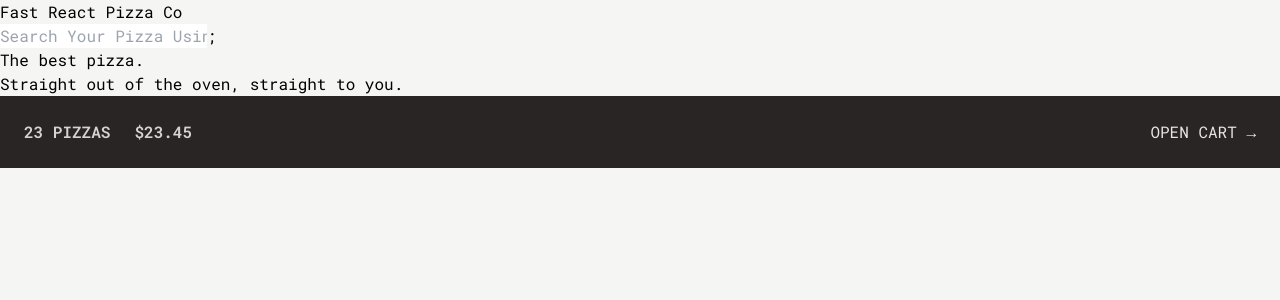
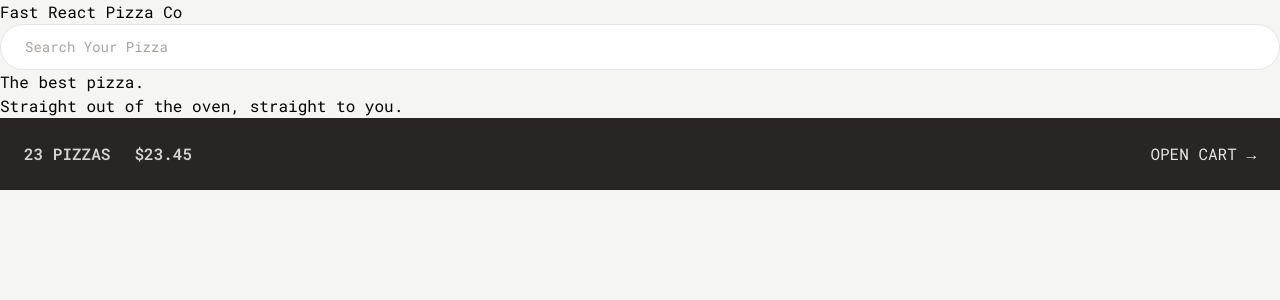
Before and after one commit to shafaqarefin/FastPizzaWebApp, a React (Vite) app: page / in a window 1280 px wide. Shown: the top 300 px of the page. Built offline with nearby package versions, Linux system fonts and the light colour scheme.

Commit message:
Applied input styles in input element

```diff
--- a/src/features/order/SearchOrder.jsx
+++ b/src/features/order/SearchOrder.jsx
@@ -1,9 +1,9 @@
-import { useState } from "react";
-import { useNavigate } from "react-router-dom";
+import { useState } from 'react';
+import { useNavigate } from 'react-router-dom';
 
 function SearchOrder() {
   const navigate = useNavigate();
-  const [query, setQuery] = useState("");
+  const [query, setQuery] = useState('');
   function handleSubmit(e) {
     e.preventDefault();
     navigate(`/order/${query}`);
@@ -11,10 +11,10 @@ function SearchOrder() {
   return (
     <form onSubmit={(e) => handleSubmit(e)}>
       <input
-        placeholder="Search Your Pizza Using Order ID"
+        className="input"
+        placeholder="Search Your Pizza"
         onChange={(e) => setQuery(e.target.value)}
       />
-      ;
     </form>
   );
 }
```
